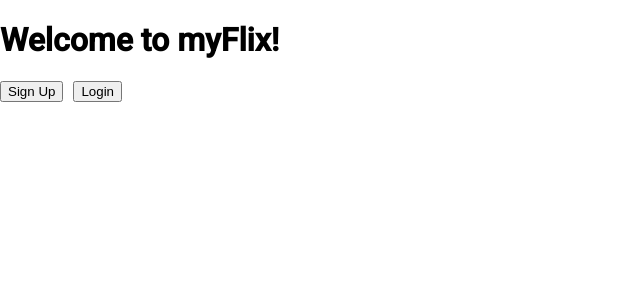
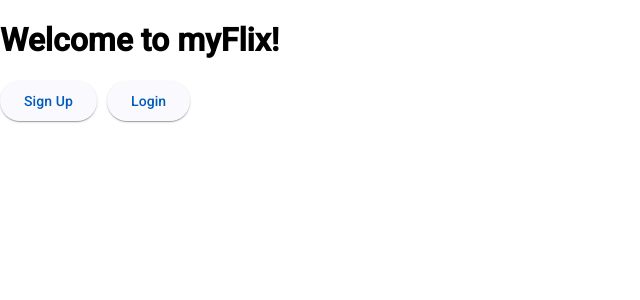
Before and after one commit to ensklc93/myFlix-Angular-client, an Angular app: page / in a window 1280 px wide. Shown: the top 300 px of the page, without its empty margins (0-640 px from the left). Built offline with nearby package versions, Linux system fonts and the light colour scheme.

Commit message:
Added Modules for Material Design

```diff
--- a/src/app/app.component.ts
+++ b/src/app/app.component.ts
@@ -1,10 +1,27 @@
 import { Component } from '@angular/core';
+import { UserRegistrationFormComponent } from './user-registration-form/user-registration-form.component';
+import { UserLoginFormComponent } from './user-login-form/user-login-form.component';
+import { MatDialog } from '@angular/material/dialog';
+
 
 @Component({
   selector: 'app-root',
   templateUrl: './app.component.html',
-  styleUrl: './app.component.scss'
+  styleUrls: ['./app.component.scss']
 })
 export class AppComponent {
   title = 'myFlix-Angular-client';
+
+  constructor(public dialog: MatDialog) { }
+// Function that will open the dialog when the signup button is clicked
+openUserRegistrationDialog(): void {
+    this.dialog.open(UserRegistrationFormComponent, {
+    width: '280px'
+    });
+  }
+  openUserLoginDialog(): void {
+    this.dialog.open(UserLoginFormComponent, {
+      width: '280px'
+      });
+    }
 }
```
Also changed, not shown: src/app/app.module.ts (+22 -3 lines).
